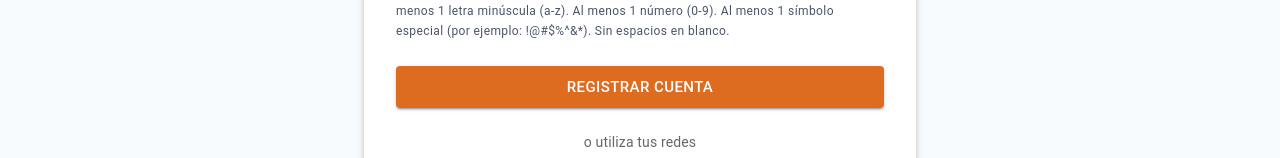
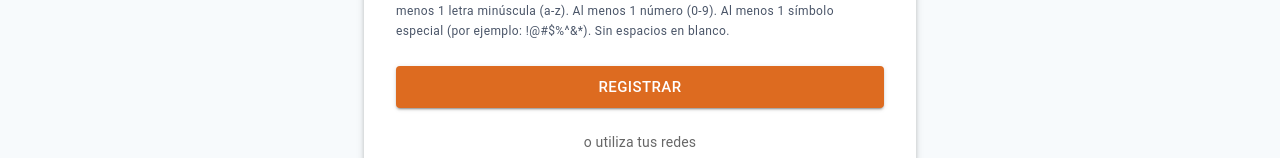
Before and after one commit to No-Country-simulation/S04-26-Equipo-01-Web-App-Development, a React (Vite) app in the folder Frontend/appTalenFront/: page /register in a window 1280 px wide. Shown: the part 623-781 px from the top of the page. Built offline with nearby package versions, Linux system fonts and the light colour scheme.

Commit message:
se mofica nombre regustar del boton resgistrar

```diff
--- a/Frontend/appTalenFront/src/feactures/auth/AuthPage.tsx
+++ b/Frontend/appTalenFront/src/feactures/auth/AuthPage.tsx
@@ -265,7 +265,7 @@ export const AuthPage: FC<AuthPageProps> = ({ onLoginSuccess, tab: externalTab }
             disabled={isSubmitting}
             sx={{ bgcolor: '#DD6B20', color: '#fff', '&:hover': { bgcolor: '#C05621' }, mt: 1 }}
           >
-            {isSubmitting ? 'Procesando...' : tab === 0 ? 'Ingresar' : 'Registrar Cuenta'}
+            {isSubmitting ? 'Procesando...' : tab === 0 ? 'Ingresar' : 'Registrar'}
           </Button>
         </Box>
 
```
